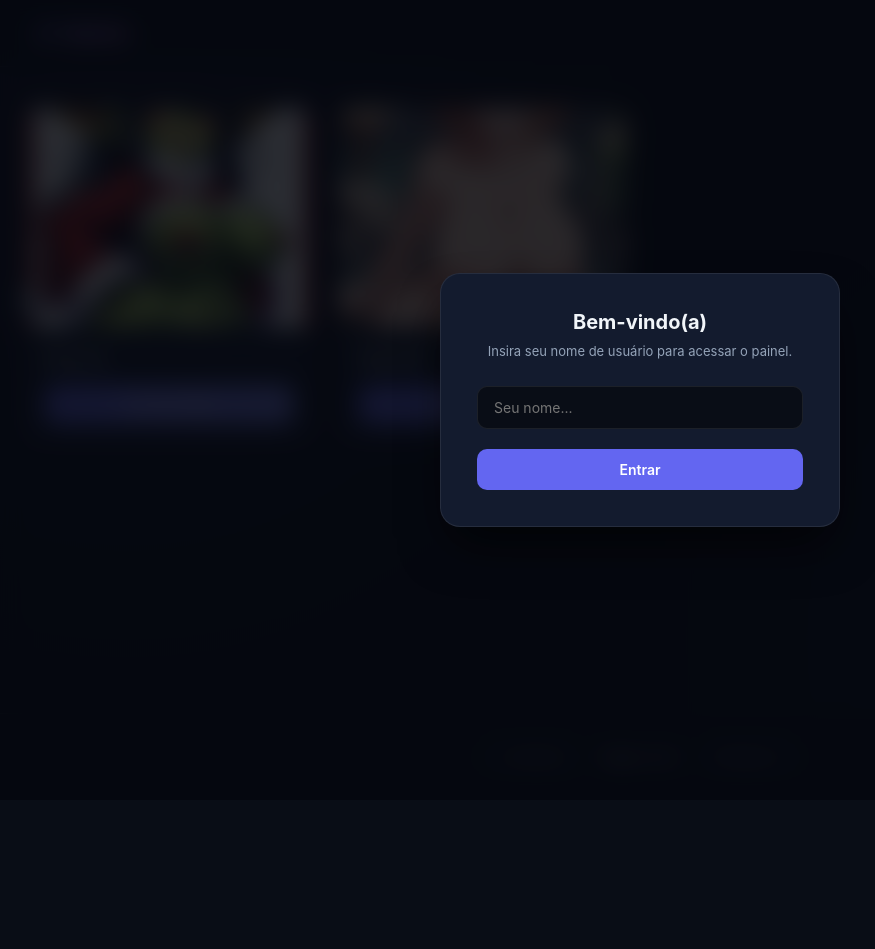
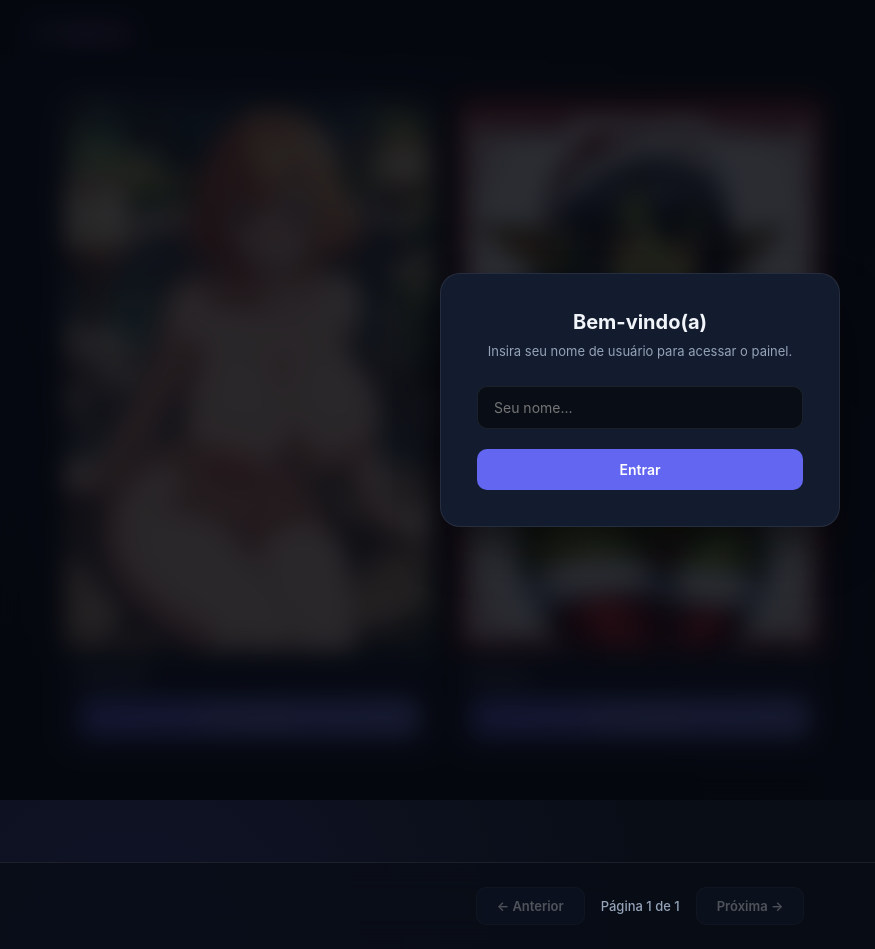
Before and after one commit to kakarotojzhjs/hentai, a plain HTML site: page index.html in a window 1280 px wide. Shown: the whole page, without its empty margins (0-875 px from the left). Before the commit the page ends 800 px from the top, so only its background shows below. Drawn offline with Linux system fonts and the light colour scheme; no server answers.

Commit message:
Update index.html

```diff
--- a/index.html
+++ b/index.html
@@ -84,12 +84,15 @@
             background: rgba(99, 102, 241, 0.1);
         }
 
-        main { flex: 1; padding: 40px 24px; max-width: 1400px; margin: 0 auto; width: 100%; }
+        main { flex: 1; padding: 30px 24px; max-width: 1200px; margin: 0 auto; width: 100%; display: flex; align-items: center; justify-content: center; }
 
+        /* GRADE FIXA DE EXATAMENTE 3 COLUNAS E 5 LINHAS (3x5) */
         .gallery-grid {
             display: grid;
-            grid-template-columns: repeat(auto-fill, minmax(280px, 1fr));
-            gap: 24px;
+            grid-template-columns: repeat(3, 1fr); /* 3 colunas na horizontal 👉 */
+            grid-template-rows: repeat(5, auto);     /* 5 linhas na vertical 👇 */
+            gap: 20px;
+            width: 100%;
         }
 
         .card {
@@ -110,9 +113,10 @@
             border-color: var(--border-hover);
         }
 
+        /* AJUSTE PARA PROPORÇÃO 2:3 */
         .card-img-wrapper {
             width: 100%;
-            height: 220px;
+            aspect-ratio: 2 / 3; /* Mantém rigorosamente a proporção 2:3 em qualquer tela */
             overflow: hidden;
             background-color: #0b101b;
             position: relative;
@@ -121,23 +125,23 @@
         .card img, .card video {
             width: 100%;
             height: 100%;
-            object-fit: cover;
+            object-fit: cover; /* Cobre o espaço sem distorcer a imagem */
             transition: transform 0.6s cubic-bezier(0.4, 0, 0.2, 1);
         }
 
         .card:hover img, .card:hover video { transform: scale(1.06); }
 
         .card-content {
-            padding: 20px;
+            padding: 16px;
             display: flex;
             flex-direction: column;
-            gap: 16px;
+            gap: 12px;
             flex: 1;
             justify-content: space-between;
         }
 
         .card-title {
-            font-size: 15px;
+            font-size: 14px;
             font-weight: 600;
             color: var(--text-main);
             line-height: 1.4;
@@ -152,7 +156,7 @@
             align-items: center;
             justify-content: center;
             width: 100%;
-            padding: 11px;
+            padding: 10px;
             background: linear-gradient(135deg, var(--primary), #818cf8);
             color: white;
             text-align: center;
@@ -260,8 +264,8 @@
 
         @media (max-width: 768px) {
             header { padding: 14px 20px; }
-            main { padding: 24px 16px; }
-            .gallery-grid { grid-template-columns: repeat(auto-fill, minmax(240px, 1fr)); gap: 16px; }
+            main { padding: 20px 16px; }
+            .gallery-grid { grid-template-columns: repeat(1, 1fr); grid-template-rows: repeat(15, auto); gap: 16px; }
         }
     </style>
 </head>
@@ -280,7 +284,7 @@
         <div class="logo">⚡ Galeria</div>
         <div class="menu-options">
             <span class="user-info">Usuário: <strong id="current-user-display">-</strong></span>
-            <div class="counter-badge">Online: <span id="user-counter">1</span></div>
+            <div class="counter-badge">Cadastrados: <span id="user-counter">1</span></div>
             <button class="btn-change-name" onclick="openLoginModal()">Alterar</button>
         </div>
     </header>
@@ -311,6 +315,7 @@
             } else {
                 document.getElementById('login-modal').style.display = 'none';
                 document.getElementById('current-user-display').innerText = currentUser;
+                registerUser(currentUser);
             }
             updateUserCounter();
         }
@@ -324,6 +329,17 @@
             localStorage.setItem('site_current_user', input);
             document.getElementById('login-modal').style.display = 'none';
             document.getElementById('current-user-display').innerText = input;
+
+            registerUser(input);
+            updateUserCounter();
+        }
+
+        function registerUser(username) {
+            let usersList = JSON.parse(localStorage.getItem('site_users_list') || '[]');
+            if (!usersList.includes(username)) {
+                usersList.push(username);
+                localStorage.setItem('site_users_list', JSON.stringify(usersList));
+            }
             updateUserCounter();
         }
 
@@ -333,15 +349,11 @@
         }
 
         function updateUserCounter() {
-            let total = localStorage.getItem('site_total_users');
-            if (!total) {
-                total = "1";
-                localStorage.setItem('site_total_users', total);
-            }
+            let usersList = JSON.parse(localStorage.getItem('site_users_list') || '[]');
+            let total = usersList.length > 0 ? usersList.length : 1;
             document.getElementById('user-counter').innerText = total;
         }
 
-        // Descobre automaticamente pastas e testa várias extensões (webm, jpg, png, etc.)
         async function autoDiscoverPacks() {
             packsData = [];
             let i = 1;
@@ -360,7 +372,6 @@
                             if (linkRes.ok) link = (await linkRes.text()).trim();
                         } catch (e) {}
 
-                        // Testa várias extensões possíveis para a capa automaticamente
                         let image = `${folder}/capa.jpg`;
                         const mediaExtensions = ['webm', 'webp', 'jpg', 'png', 'jpeg', 'WEBM', 'WEBP', 'JPG', 'PNG'];
 
@@ -372,7 +383,8 @@
                             }
                         }
 
-                        packsData.push({ title, image, link });
+                        // ALTERAÇÃO AQUI: Usando unshift em vez de push para colocar os novos packs (maiores números) sempre no topo/início
+                        packsData.unshift({ title, image, link });
                         consecutiveFailures = 0;
                     } else {
                         consecutiveFailures++;
@@ -386,14 +398,13 @@
             renderGallery();
         }
 
-        // Renderiza a mídia correta dependendo se é webm ou imagem
         function getMediaElement(imagePath, title) {
             const ext = imagePath.split('.').pop().toLowerCase();
 
             if (ext === 'webm' || ext === 'mp4') {
                 return `<video src="${imagePath}" autoplay muted loop playsinline></video>`;
             } else {
-                return `<img src="${imagePath}" alt="${title}" onerror="this.src='https://via.placeholder.com/300x220?text=Sem+Capa'">`;
+                return `<img src="${imagePath}" alt="${title}" onerror="this.src='https://via.placeholder.com/300x450?text=Sem+Capa'">`;
             }
         }
 
```
